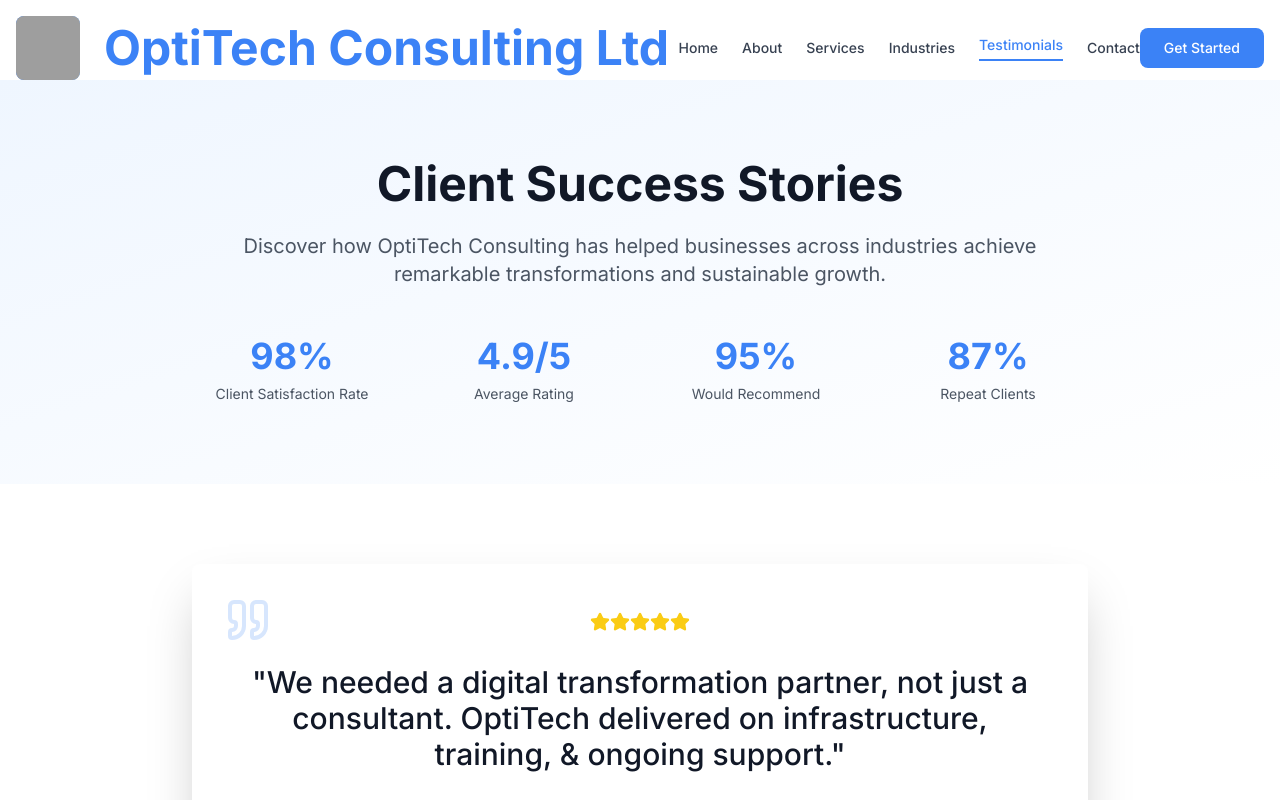
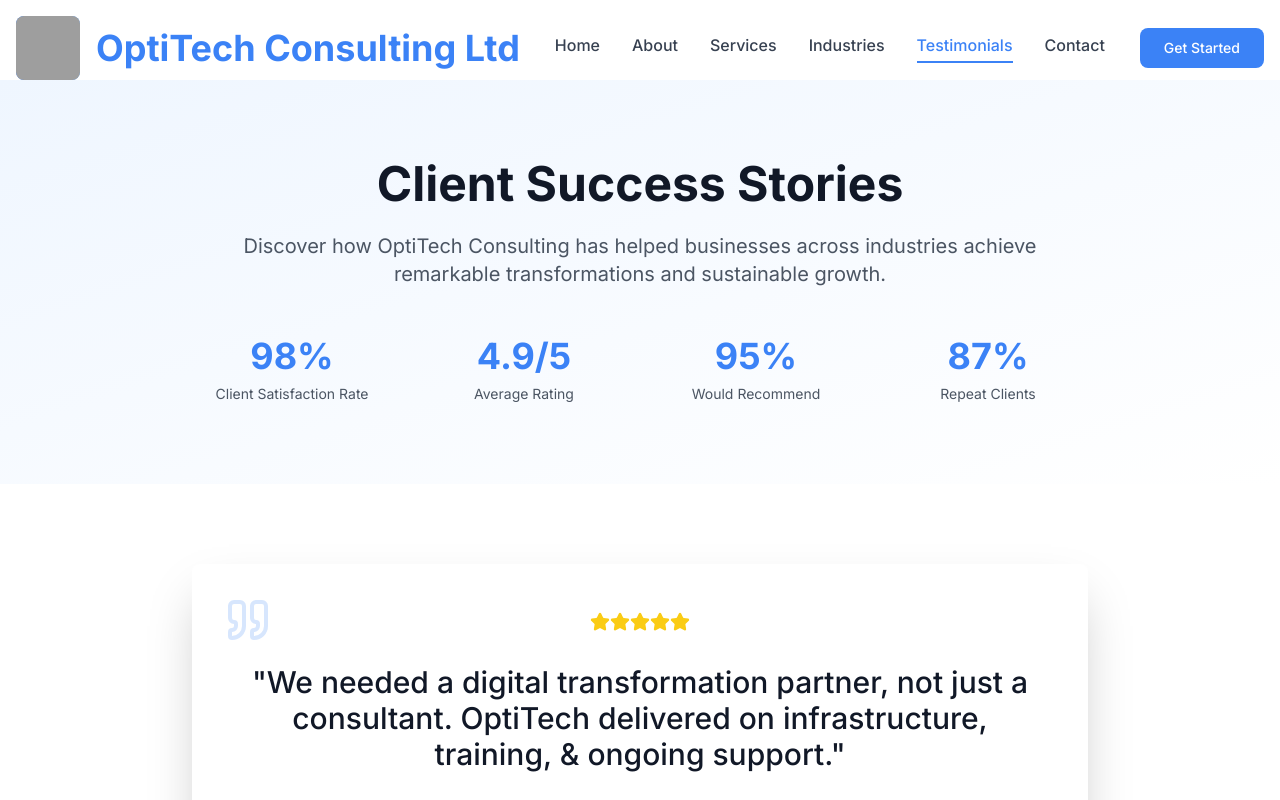
Before and after one commit to aiyenigbacharles/Optitech-Consulting-Site, a React (Vite) app: page /testimonials in a window 1280 px wide. Shown: the top 800 px of the page. Built offline with nearby package versions, Linux system fonts and the light colour scheme; grey boxes are pictures that could not be loaded.

Commit message:
worked on header, contact & testimonials page

```diff
--- a/src/components/Header.tsx
+++ b/src/components/Header.tsx
@@ -36,32 +36,32 @@ export const Header = () => {
     >
       <div className="container mx-auto px-4">
         <div className="flex items-center justify-between h-24">
-          {/* Logo - Takes up horizontal space */}
-          <Link to="/" className="flex items-center space-x-6 flex-1 max-w-4xl">
-            <div className="w-16 h-16 bg-gradient-to-r from-consulting-blue to-consulting-light-blue rounded-lg flex items-center justify-center flex-shrink-0">
+          {/* Logo - Reduced size and improved alignment */}
+          <Link to="/" className="flex items-center space-x-4 flex-shrink-0">
+            <div className="w-16 h-16 bg-gradient-to-r from-consulting-blue to-consulting-light-blue rounded-lg flex items-center justify-center">
                 <img
                   src="./OptiTech Logo - 1.ico"
                   alt="OptiTech Logo"
                   className="w-16 h-16 rounded-lg"
                 />
             </div>
-            <div className="flex items-baseline space-x-3">
-              <span className="text-5xl font-bold text-consulting-blue">OptiTech Consulting Ltd</span>
-              {/* <span className="text-2xl text-consulting-blue font-medium">Consulting Ltd</span> */}
-              {/* <span className="text-sm text-red-500 font-medium ml-2">RC: 8075000</span> */}
+            <div className="flex items-center">
+              <span className="text-4xl font-bold text-consulting-blue whitespace-nowrap">
+                OptiTech Consulting Ltd
+              </span>
             </div>
           </Link>
 
-          {/* Desktop Navigation - More compact */}
-          <nav className="hidden lg:flex items-center space-x-6">
+          {/* Desktop Navigation - Improved spacing and alignment */}
+          <nav className="hidden lg:flex items-center space-x-8">
             {navigation.map((item) => (
               <Link
                 key={item.name}
                 to={item.href}
-                className={`text-sm font-medium transition-colors duration-200 hover:text-consulting-blue whitespace-nowrap ${
+                className={`text-base font-medium transition-colors duration-200 hover:text-consulting-blue whitespace-nowrap border-b-2 pb-1 ${
                   isActive(item.href)
-                    ? 'text-consulting-blue border-b-2 border-consulting-blue pb-1'
-                    : 'text-gray-700'
+                    ? 'border-consulting-blue text-consulting-blue'
+                    : 'border-transparent text-gray-700'
                 }`}
               >
                 {item.name}
@@ -69,8 +69,9 @@ export const Header = () => {
             ))}
           </nav>
 
-          {/* CTA Button - Hidden on smaller screens to save space */}
-          <div className="hidden xl:block">
+          {/* CTA Button - Hide on Contact page */}
+          {location.pathname !== '/contact' && (
+            <div className="hidden xl:block flex-shrink-0">
               <Button
                 asChild
                 className="bg-consulting-blue hover:bg-consulting-light-blue text-white px-6 py-2 rounded-lg transition-all duration-200 hover:scale-105"
@@ -78,6 +79,7 @@ export const Header = () => {
                 <Link to="/contact">Get Started</Link>
               </Button>
             </div>
+          )}
 
           {/* Mobile Menu Button */}
           <button
@@ -108,6 +110,8 @@ export const Header = () => {
                   {item.name}
                 </Link>
               ))}
+              {/* Hide Get Started button in mobile menu when on Contact page */}
+              {location.pathname !== '/contact' && (
                 <div className="px-4 py-3">
                   <Button
                     asChild
@@ -116,6 +120,7 @@ export const Header = () => {
                     <Link to="/contact" onClick={() => setIsMenuOpen(false)}>Get Started</Link>
                   </Button>
                 </div>
+              )}
             </nav>
           </div>
         )}
--- a/src/pages/Testimonials.tsx
+++ b/src/pages/Testimonials.tsx
@@ -72,12 +72,12 @@ const Testimonials = () => {
     }
   ];
 
-  // Auto-scroll functionality
+  // Auto-scroll functionality - REDUCED from 5000ms to 3000ms (3 seconds)
   useEffect(() => {
     if (!isPaused) {
       const interval = setInterval(() => {
         setActiveTestimonial((prev) => (prev + 1) % testimonials.length);
-      }, 5000); // Change testimonial every 5 seconds
+      }, 3000); // Changed from 5000 to 3000 - now changes every 3 seconds
 
       return () => clearInterval(interval);
     }
@@ -107,8 +107,8 @@ const Testimonials = () => {
   const handleDotClick = (index: number) => {
     setActiveTestimonial(index);
     setIsPaused(true);
-    // Resume auto-scroll after 10 seconds of user inactivity
-    setTimeout(() => setIsPaused(false), 10000);
+    // Resume auto-scroll after 8 seconds of user inactivity (reduced from 10)
+    setTimeout(() => setIsPaused(false), 8000);
   };
 
   return (
@@ -213,7 +213,7 @@ const Testimonials = () => {
             {/* Pause/Resume Indicator */}
             <div className="text-center mt-4">
               <p className="text-sm text-gray-500">
-                {/* {isPaused ? "Auto-scroll paused" : "Auto-scrolling every 5 seconds"} */}
+                {/* {isPaused ? "Auto-scroll paused" : "Auto-scrolling every 3 seconds"} */}
               </p>
             </div>
           </div>
```
Lines whose indentation alone changed are shown as unchanged.
